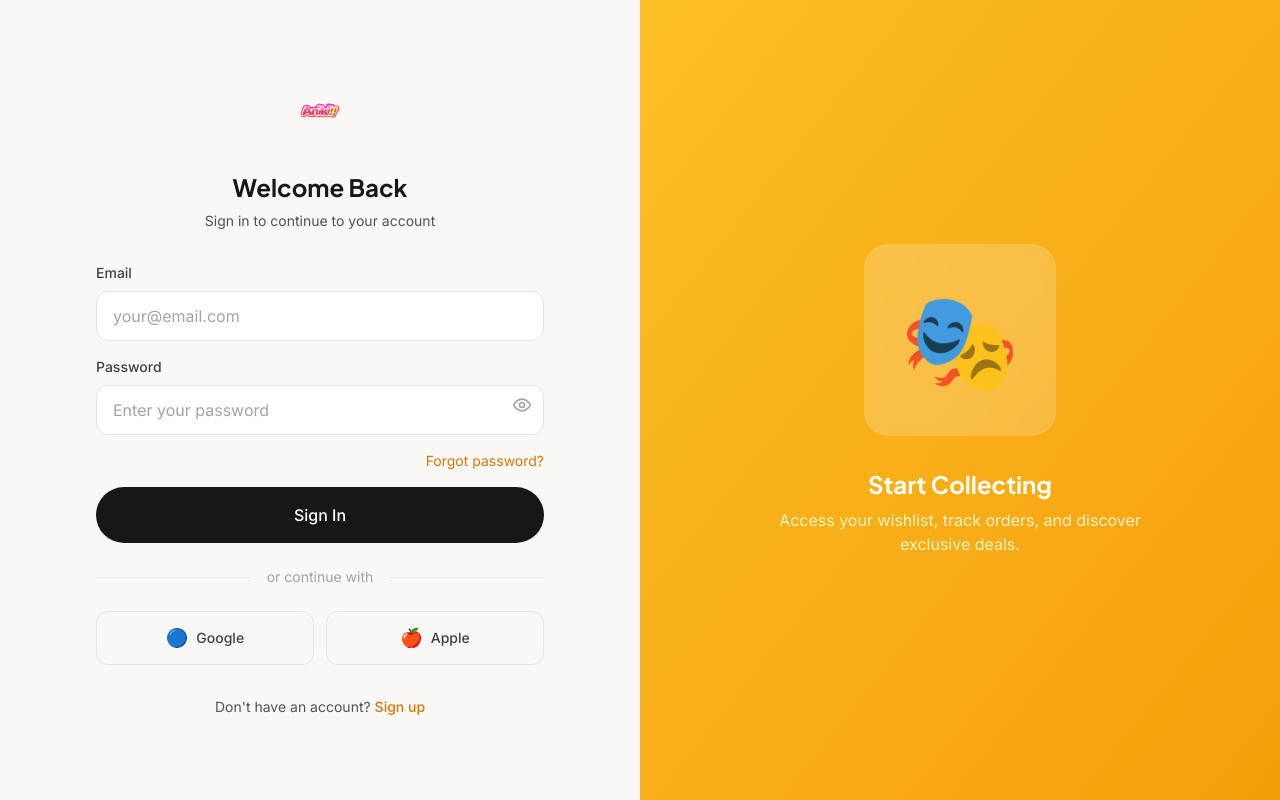
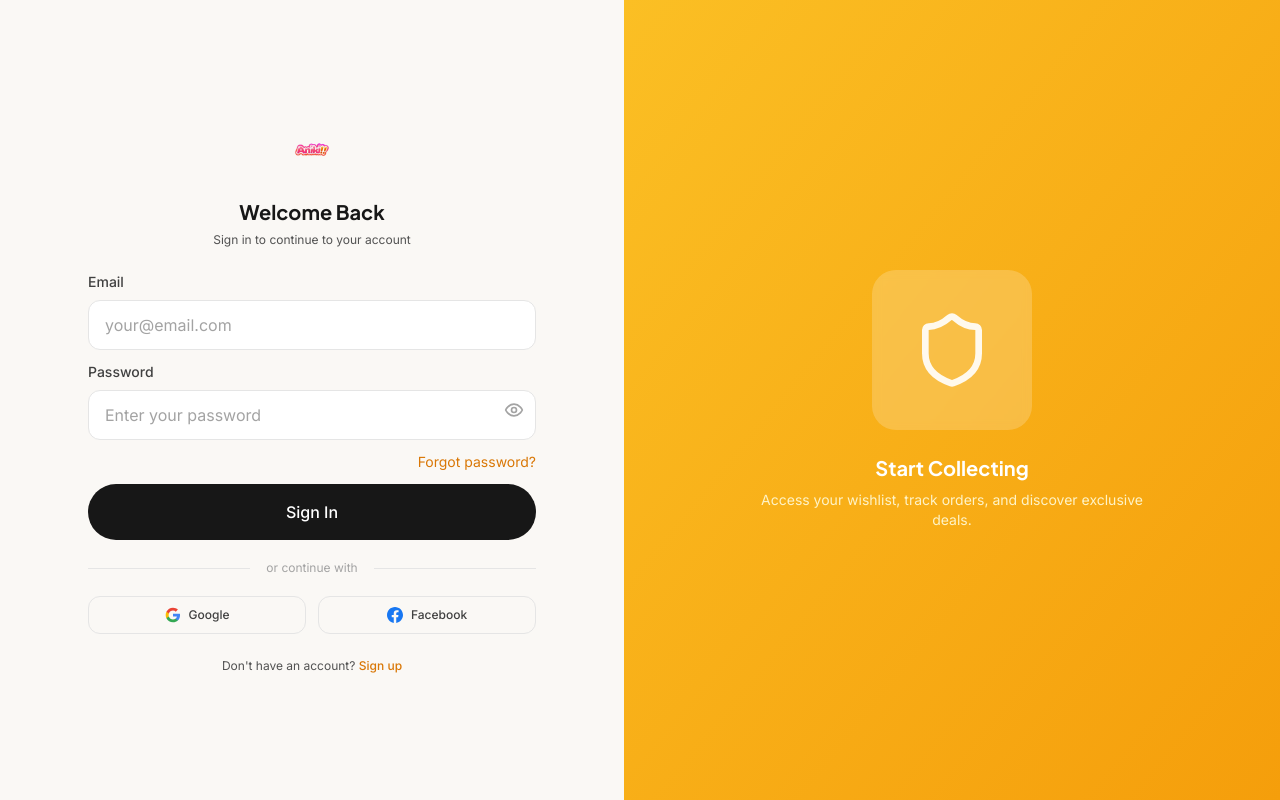
Before and after one commit to LeeDev428/aniki, a Next.js app in the folder frontend/: page /auth/login in a window 1280 px wide. Built offline with nearby package versions, Linux system fonts and the light colour scheme.

Commit message:
Update page.tsx

```diff
--- a/frontend/src/app/auth/login/page.tsx
+++ b/frontend/src/app/auth/login/page.tsx
@@ -3,7 +3,7 @@
 import { useState } from 'react'
 import Link from 'next/link'
 import Image from 'next/image'
-import { Eye, EyeOff, ArrowRight } from 'lucide-react'
+import { Eye, EyeOff, ArrowRight, Shield, Sparkles } from 'lucide-react'
 import { motion } from 'framer-motion'
 import { Input, Button } from '@/components/ui'
 
@@ -28,16 +28,16 @@ export default function LoginPage() {
   return (
     <div className="min-h-screen bg-cream flex">
       {/* Left Side - Form */}
-      <div className="flex-1 flex items-center justify-center p-6 lg:p-12">
+      <div className="flex-1 flex items-center justify-center p-4 lg:p-8">
         <motion.div
           initial={{ opacity: 0, y: 20 }}
           animate={{ opacity: 1, y: 0 }}
           transition={{ duration: 0.5 }}
-          className="w-full max-w-md"
+          className="w-full max-w-md scale-90"
         >
           {/* Logo */}
-          <Link href="/" className="flex items-center justify-center mb-8">
-            <div className="w-14 h-14 relative">
+          <Link href="/" className="flex items-center justify-center mb-6">
+            <div className="w-12 h-12 relative">
               <Image
                 src="/assets/img/aniki.png"
                 alt="Aniki"
@@ -48,15 +48,15 @@ export default function LoginPage() {
           </Link>
 
           {/* Header */}
-          <div className="text-center mb-8">
-            <h1 className="text-2xl font-bold text-neutral-900 mb-2">Welcome Back</h1>
-            <p className="text-sm text-neutral-600">
+          <div className="text-center mb-6">
+            <h1 className="text-xl font-bold text-neutral-900 mb-1.5">Welcome Back</h1>
+            <p className="text-xs text-neutral-600">
               Sign in to continue to your account
             </p>
           </div>
 
           {/* Form */}
-          <form onSubmit={handleSubmit} className="space-y-4">
+          <form onSubmit={handleSubmit} className="space-y-3">
             <Input
               label="Email"
               type="email"
@@ -106,26 +106,33 @@ export default function LoginPage() {
           </form>
 
           {/* Divider */}
-          <div className="flex items-center gap-4 my-6">
+          <div className="flex items-center gap-4 my-5">
             <div className="flex-1 h-px bg-neutral-200" />
-            <span className="text-sm text-neutral-400">or continue with</span>
+            <span className="text-xs text-neutral-400">or continue with</span>
             <div className="flex-1 h-px bg-neutral-200" />
           </div>
 
           {/* Social Login */}
           <div className="grid grid-cols-2 gap-3">
-            <button className="flex items-center justify-center gap-2 px-4 py-3 border border-neutral-200 rounded-xl hover:bg-neutral-50 transition-colors">
-              <span className="text-lg">🔵</span>
-              <span className="text-sm font-medium text-neutral-700">Google</span>
+            <button className="flex items-center justify-center gap-2 px-4 py-2.5 border border-neutral-200 rounded-xl hover:bg-neutral-50 transition-colors">
+              <svg className="w-4 h-4" viewBox="0 0 24 24" fill="#4285F4">
+                <path d="M22.56 12.25c0-.78-.07-1.53-.2-2.25H12v4.26h5.92c-.26 1.37-1.04 2.53-2.21 3.31v2.77h3.57c2.08-1.92 3.28-4.74 3.28-8.09z"/>
+                <path d="M12 23c2.97 0 5.46-.98 7.28-2.66l-3.57-2.77c-.98.66-2.23 1.06-3.71 1.06-2.86 0-5.29-1.93-6.16-4.53H2.18v2.84C3.99 20.53 7.7 23 12 23z" fill="#34A853"/>
+                <path d="M5.84 14.09c-.22-.66-.35-1.36-.35-2.09s.13-1.43.35-2.09V7.07H2.18C1.43 8.55 1 10.22 1 12s.43 3.45 1.18 4.93l2.85-2.22.81-.62z" fill="#FBBC05"/>
+                <path d="M12 5.38c1.62 0 3.06.56 4.21 1.64l3.15-3.15C17.45 2.09 14.97 1 12 1 7.7 1 3.99 3.47 2.18 7.07l3.66 2.84c.87-2.6 3.3-4.53 6.16-4.53z" fill="#EA4335"/>
+              </svg>
+              <span className="text-xs font-medium text-neutral-700">Google</span>
             </button>
-            <button className="flex items-center justify-center gap-2 px-4 py-3 border border-neutral-200 rounded-xl hover:bg-neutral-50 transition-colors">
-              <span className="text-lg">🍎</span>
-              <span className="text-sm font-medium text-neutral-700">Apple</span>
+            <button className="flex items-center justify-center gap-2 px-4 py-2.5 border border-neutral-200 rounded-xl hover:bg-neutral-50 transition-colors">
+              <svg className="w-4 h-4" viewBox="0 0 24 24" fill="#1877F2">
+                <path d="M24 12.073c0-6.627-5.373-12-12-12s-12 5.373-12 12c0 5.99 4.388 10.954 10.125 11.854v-8.385H7.078v-3.47h3.047V9.43c0-3.007 1.792-4.669 4.533-4.669 1.312 0 2.686.235 2.686.235v2.953H15.83c-1.491 0-1.956.925-1.956 1.874v2.25h3.328l-.532 3.47h-2.796v8.385C19.612 23.027 24 18.062 24 12.073z"/>
+              </svg>
+              <span className="text-xs font-medium text-neutral-700">Facebook</span>
             </button>
           </div>
 
           {/* Sign Up Link */}
-          <p className="text-center text-sm text-neutral-600 mt-8">
+          <p className="text-center text-xs text-neutral-600 mt-6">
             Don&apos;t have an account?{' '}
             <Link href="/auth/register" className="text-honey-600 hover:text-honey-700 font-medium">
               Sign up
@@ -142,11 +149,11 @@ export default function LoginPage() {
           transition={{ duration: 0.5, delay: 0.2 }}
           className="text-center text-white"
         >
-          <div className="w-48 h-48 mx-auto mb-8 bg-white/20 rounded-3xl flex items-center justify-center backdrop-blur-sm">
-            <span className="text-8xl">🎭</span>
+          <div className="w-40 h-40 mx-auto mb-6 bg-white/20 rounded-3xl flex items-center justify-center backdrop-blur-sm">
+            <Shield className="w-20 h-20 text-white/90" />
           </div>
-          <h2 className="text-2xl font-bold mb-2">Start Collecting</h2>
-          <p className="text-honey-100 max-w-sm">
+          <h2 className="text-xl font-bold mb-2">Start Collecting</h2>
+          <p className="text-honey-100 text-sm max-w-sm">
             Access your wishlist, track orders, and discover exclusive deals.
           </p>
         </motion.div>
```
